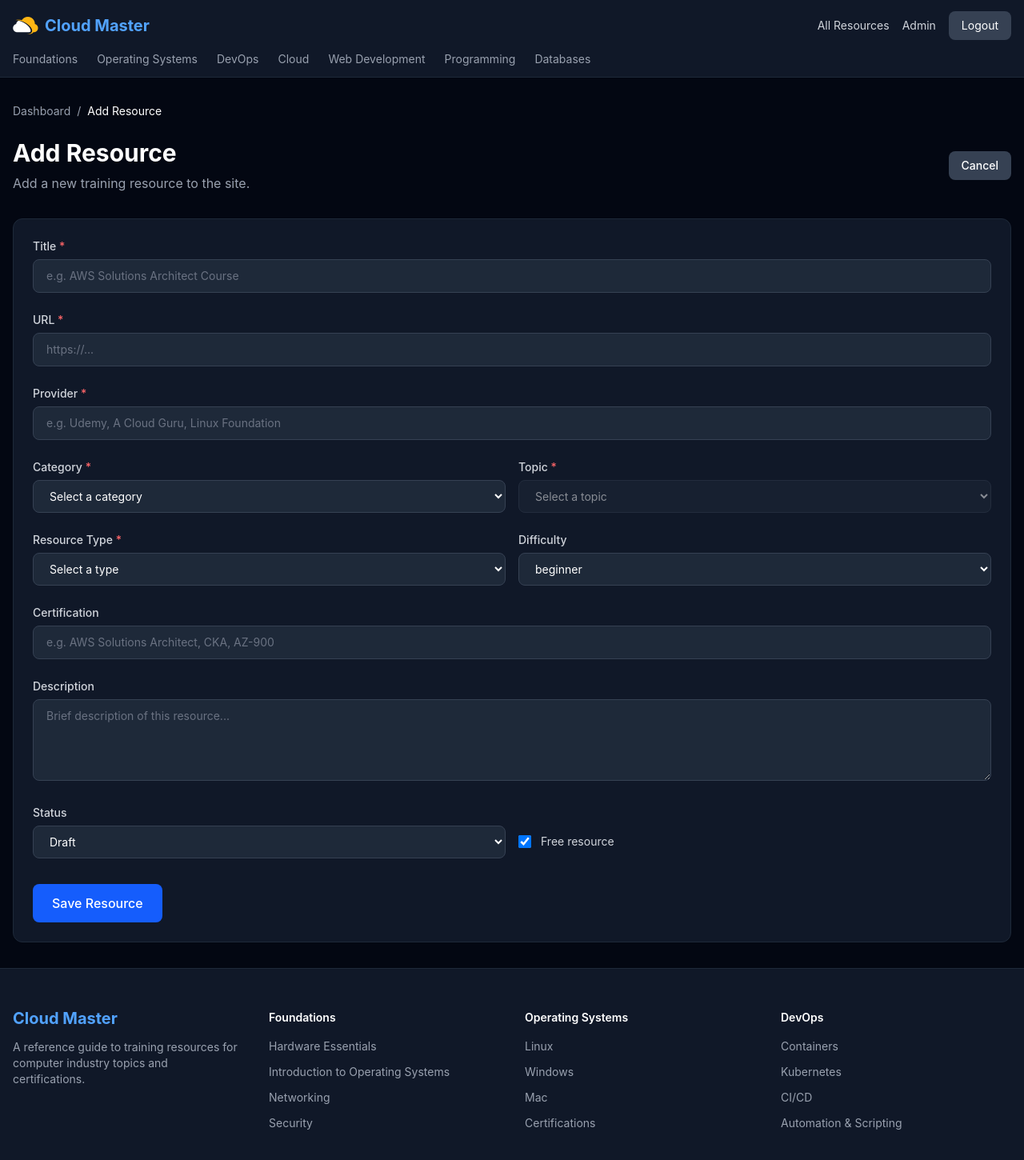
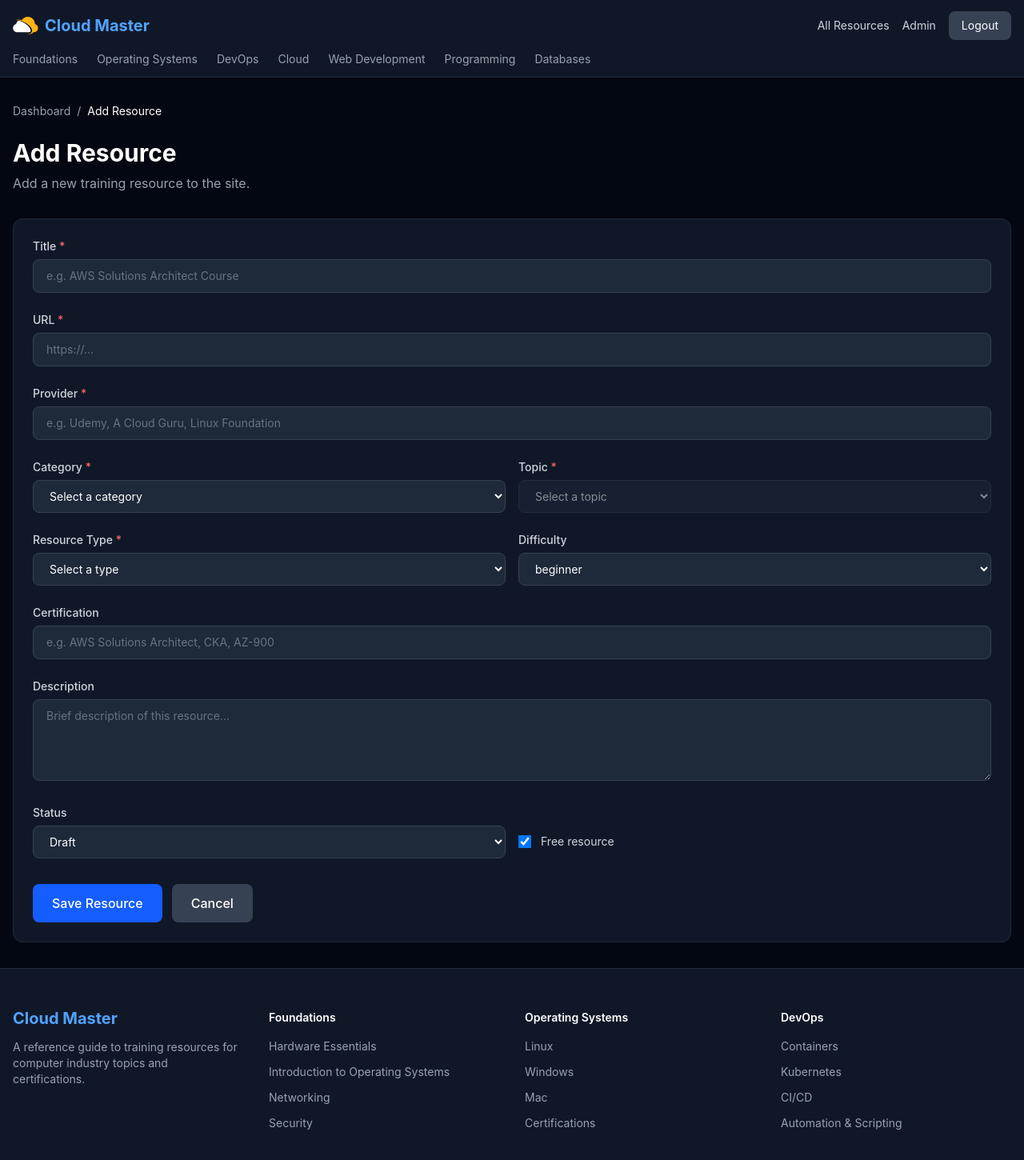
Before and after one commit to zemation/cloud-master-full-stack, a React (Vite) app in the folder cloud-master-io/: page /admin/resources/add in a window 1280 px wide. Shown: the top 1450 px of the page at 80% size. Built offline with nearby package versions, Linux system fonts and the light colour scheme; sample sign-in values are in the browser's storage.

Commit message:
Moving cancel to resource form restoring old pages

```diff
--- a/cloud-master-io/src/components/admin/ResourceForm.jsx
+++ b/cloud-master-io/src/components/admin/ResourceForm.jsx
@@ -1,6 +1,7 @@
 // src/components/admin/ResourceForm.jsx
 
 import { useState, useEffect } from 'react';
+import { useNavigate } from 'react-router-dom';
 import { navigationMap, RESOURCE_TYPES, DIFFICULTY_LEVELS } from '../../config/config';
 import Button from '../ui/Button';
 
@@ -19,6 +20,7 @@ const defaultFormData = {
 };
 
 const ResourceForm = ({ onSubmit, initialData = null, isLoading = false }) => {
+  const navigate = useNavigate();
   const [formData, setFormData] = useState(defaultFormData);
 
   useEffect(() => {
@@ -46,7 +48,6 @@ const ResourceForm = ({ onSubmit, initialData = null, isLoading = false }) => {
     setFormData((prev) => ({
       ...prev,
       [name]: type === 'checkbox' ? checked : value,
-      // Reset topic when category changes
       ...(name === 'category' && { topic: '' }),
     }));
   };
@@ -228,10 +229,13 @@ const ResourceForm = ({ onSubmit, initialData = null, isLoading = false }) => {
         </div>
       </div>
 
-      {/* Submit */}
+      {/* Submit / Cancel */}
       <div className='flex gap-3 pt-2'>
         <Button type='submit' size='lg' disabled={isLoading}>
           {isLoading ? 'Saving...' : 'Save Resource'}
+        </Button>
+        <Button type='button' variant='secondary' size='lg' onClick={() => navigate('/admin')}>
+          Cancel
         </Button>
       </div>
     </form>
--- a/cloud-master-io/src/pages/admin/AddResourcePage.jsx
+++ b/cloud-master-io/src/pages/admin/AddResourcePage.jsx
@@ -6,7 +6,6 @@ import { useDispatch, useSelector } from 'react-redux';
 import { createResource, reset } from '../../store/resourceSlice';
 import ResourceForm from '../../components/admin/ResourceForm';
 import Card from '../../components/ui/Card';
-import Button from '../../components/ui/Button';
 
 const AddResourcePage = () => {
   const navigate = useNavigate();
@@ -34,12 +33,9 @@ const AddResourcePage = () => {
         <span className='text-white'>Add Resource</span>
       </nav>
 
-      <div className='flex items-center justify-between mb-8'>
-        <div>
-          <h1 className='text-3xl font-bold text-white mb-2'>Add Resource</h1>
-          <p className='text-gray-400'>Add a new training resource to the site.</p>
-        </div>
-        <Button variant='secondary' onClick={() => navigate('/admin')}>Cancel</Button>
+      <div className='mb-8'>
+        <h1 className='text-3xl font-bold text-white mb-2'>Add Resource</h1>
+        <p className='text-gray-400'>Add a new training resource to the site.</p>
       </div>
 
       {isError && (
--- a/cloud-master-io/src/pages/admin/EditResourcePage.jsx
+++ b/cloud-master-io/src/pages/admin/EditResourcePage.jsx
@@ -6,7 +6,6 @@ import { useDispatch, useSelector } from 'react-redux';
 import { getResource, updateResource, reset, clearResource } from '../../store/resourceSlice';
 import ResourceForm from '../../components/admin/ResourceForm';
 import Card from '../../components/ui/Card';
-import Button from '../../components/ui/Button';
 import Spinner from '../../components/ui/Spinner';
 
 const EditResourcePage = () => {
@@ -45,12 +44,9 @@ const EditResourcePage = () => {
         <span className='text-white'>Edit Resource</span>
       </nav>
 
-      <div className='flex items-center justify-between mb-8'>
-        <div>
-          <h1 className='text-3xl font-bold text-white mb-2'>Edit Resource</h1>
-          <p className='text-gray-400'>Update an existing training resource.</p>
-        </div>
-        <Button variant='secondary' onClick={() => navigate('/admin')}>Cancel</Button>
+      <div className='mb-8'>
+        <h1 className='text-3xl font-bold text-white mb-2'>Edit Resource</h1>
+        <p className='text-gray-400'>Update an existing training resource.</p>
       </div>
 
       {isError && (
```
